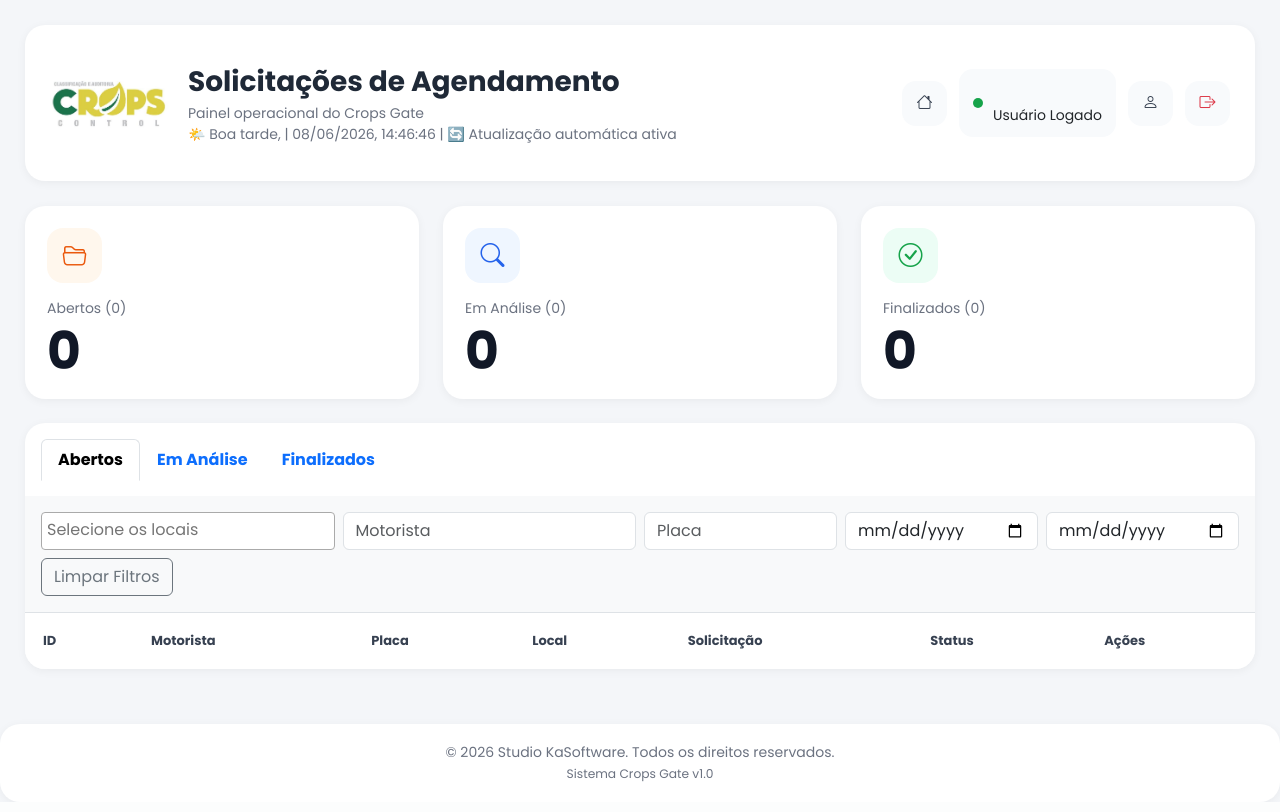
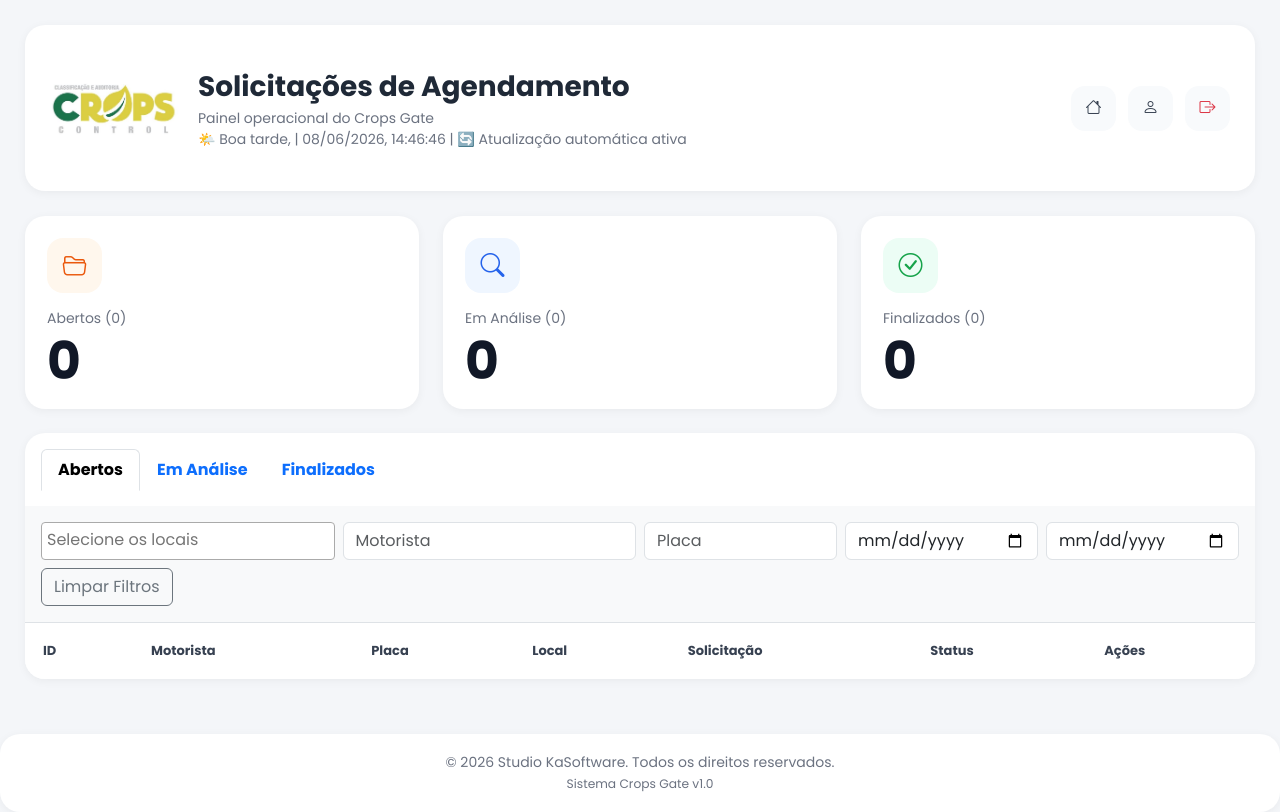
Before and after one commit to Kalunga10/crops-gate, a Django app: template painel/templates/painel/painel.html in a window 1280 px wide. Run offline with Django 5.2, Linux system fonts and the light colour scheme; the template is opened without the code that fills it, so the values that code supplies are empty; some libraries are stand-ins or nearby versions.

Commit message:
Nova migração

```diff
--- a/painel/templates/painel/painel.html
+++ b/painel/templates/painel/painel.html
@@ -73,7 +73,7 @@
 
 .logo-sistema img{
 
-    height:120px;
+    height:130px;
 
     object-fit:contain;
 }
@@ -490,13 +490,7 @@
             <a href="/painel" class="menu-btn text-decoration-none">
     <i class="bi bi-house"></i>
 </a>
-            <div class="user-card">
-<span class="status-online"></span>
-<div>
-<strong>{{ request.user.first_name|default:request.user.username }}</strong><br>
-<small>Usuário Logado</small>
-</div>
-</div>
+
 <button class="menu-btn">
                 <i class="bi bi-person"></i>
             </button>
```
